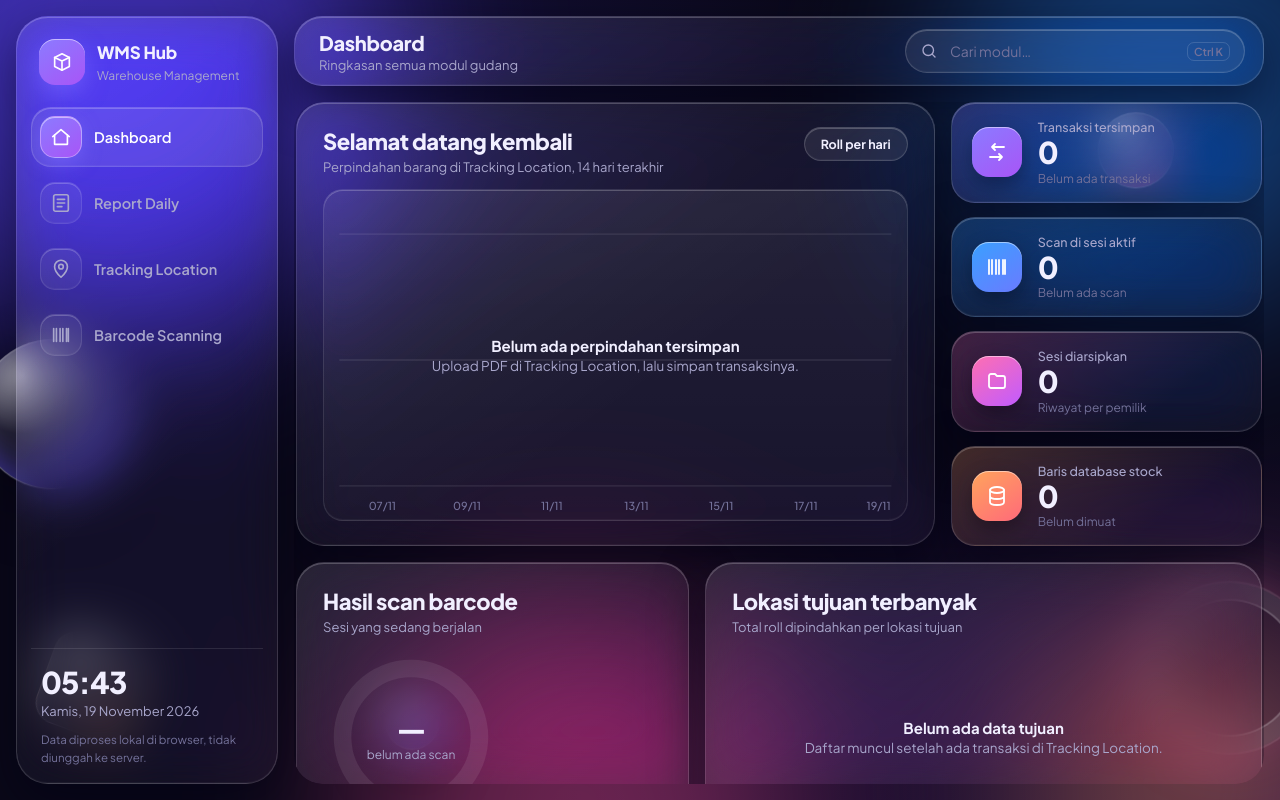
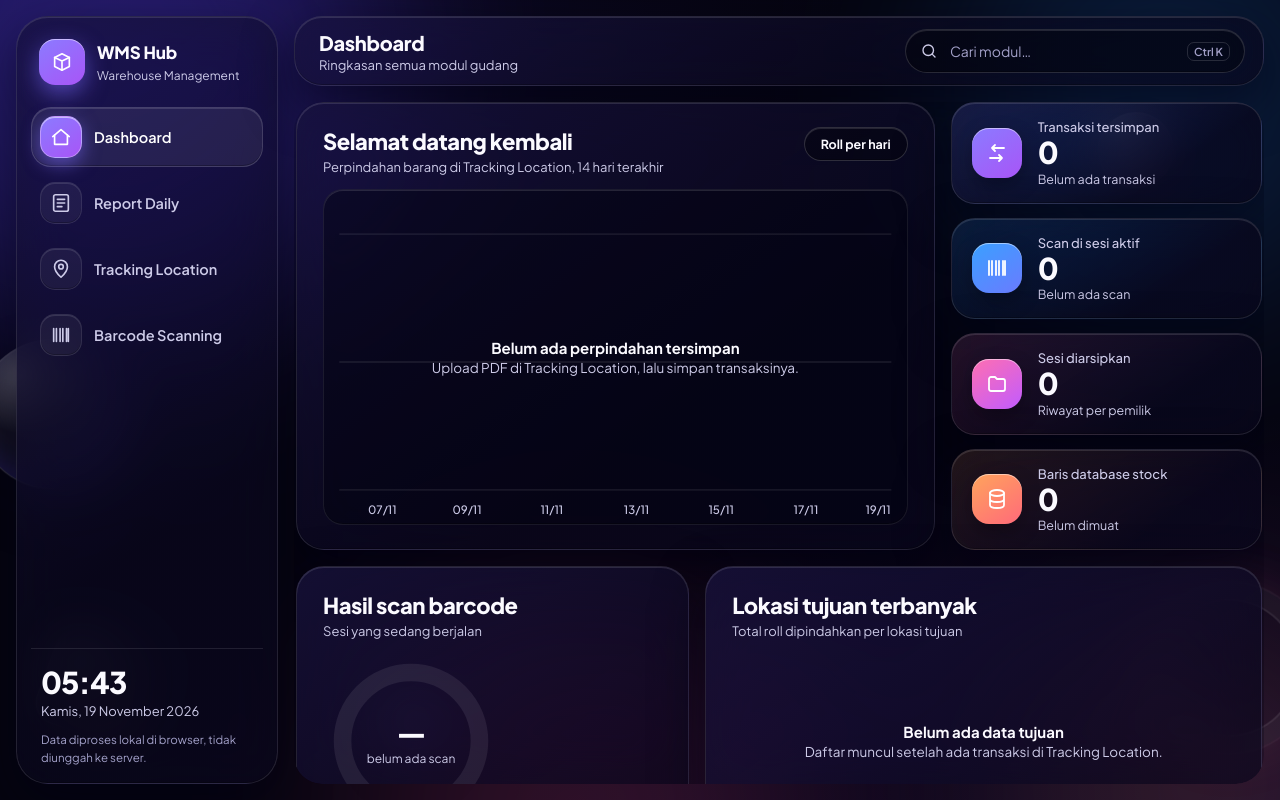
Before and after one commit to rizkimaulana51/WMS-RIZKI, a website: page index.html in a window 1280 px wide. Drawn offline with Linux system fonts and the light colour scheme.

Commit message:
Add files via upload

```diff
--- a/css/shell.css
+++ b/css/shell.css
@@ -1,16 +1,16 @@
 :root{
-  --ink:#f1efff;
-  --muted:#a9a7cc;
-  --faint:#74729a;
+  --ink:#fbfaff;
+  --muted:#cdcbe8;
+  --faint:#a3a1c9;
   --violet:#7c6cff;
   --violet-2:#a855f7;
   --blue:#3aa0ff;
   --pink:#ff6fb1;
   --orange:#ffa45c;
-  --glass:rgba(255,255,255,.065);
+  --glass:rgba(14,11,38,.72);
   --glass-hi:rgba(255,255,255,.11);
-  --glass-border:rgba(255,255,255,.15);
-  --edge:inset 0 1px 0 rgba(255,255,255,.22), inset 0 -1px 0 rgba(255,255,255,.04);
+  --glass-border:rgba(255,255,255,.11);
+  --edge:inset 0 1px 0 rgba(255,255,255,.12), inset 0 -1px 0 rgba(0,0,0,.25);
   --shadow:0 18px 50px rgba(2,0,20,.55);
   --r-lg:28px;
   --r-md:20px;
@@ -22,7 +22,7 @@ html,body{height:100%;margin:0}
 body{
   font-family:var(--font);
   color:var(--ink);
-  background:#0a0818;
+  background:#05040f;
   overflow:hidden;
   -webkit-font-smoothing:antialiased;
   color-scheme:dark;
@@ -35,16 +35,16 @@ svg{width:22px;height:22px;fill:none;stroke:currentColor;stroke-width:1.8;stroke
    ========================================================= */
 .bg{position:fixed;inset:0;z-index:0;overflow:hidden;
   background:
-    radial-gradient(120% 90% at 0% 0%, #1b1450 0%, transparent 55%),
-    radial-gradient(100% 80% at 100% 100%, #2a1346 0%, transparent 60%),
-    #0a0818}
-.glow{position:absolute;border-radius:50%;filter:blur(90px);opacity:.55}
+    radial-gradient(120% 90% at 0% 0%, #0f0a2e 0%, transparent 55%),
+    radial-gradient(100% 80% at 100% 100%, #170a2b 0%, transparent 60%),
+    #05040f}
+.glow{position:absolute;border-radius:50%;filter:blur(100px);opacity:.3}
 .g1{width:42vmax;height:42vmax;background:#5b45ff;top:-16vmax;left:-12vmax}
-.g2{width:34vmax;height:34vmax;background:#1f8bff;top:-10vmax;right:-8vmax;opacity:.4}
-.g3{width:34vmax;height:34vmax;background:#ff4fa3;bottom:-18vmax;left:28%;opacity:.38}
-.g4{width:26vmax;height:26vmax;background:#ff9a4d;bottom:-12vmax;right:-6vmax;opacity:.34}
+.g2{width:34vmax;height:34vmax;background:#1f8bff;top:-10vmax;right:-8vmax;opacity:.18}
+.g3{width:34vmax;height:34vmax;background:#ff4fa3;bottom:-18vmax;left:28%;opacity:.16}
+.g4{width:26vmax;height:26vmax;background:#ff9a4d;bottom:-12vmax;right:-6vmax;opacity:.13}
 
-.orb,.cube,.ring{position:absolute;pointer-events:none}
+.orb,.cube,.ring{position:absolute;pointer-events:none;opacity:.42}
 .orb{border-radius:50%;
   background:radial-gradient(circle at 30% 24%,rgba(255,255,255,.7),rgba(255,255,255,.12) 38%,rgba(124,108,255,.28) 100%);
   border:1px solid rgba(255,255,255,.4);
@@ -73,8 +73,8 @@ svg{width:22px;height:22px;fill:none;stroke:currentColor;stroke-width:1.8;stroke
    GLASS
    ========================================================= */
 .glass{
-  background:linear-gradient(145deg,rgba(255,255,255,.12),rgba(255,255,255,.04) 60%);
-  -webkit-backdrop-filter:blur(26px) saturate(160%);
+  background:linear-gradient(145deg,rgba(24,19,60,.78),rgba(10,8,28,.72) 65%);
+  -webkit-backdrop-filter:blur(26px) saturate(140%);
   backdrop-filter:blur(26px) saturate(160%);
   border:1px solid var(--glass-border);
   box-shadow:var(--edge),var(--shadow);
@@ -100,9 +100,9 @@ svg{width:22px;height:22px;fill:none;stroke:currentColor;stroke-width:1.8;stroke
   color:var(--muted);text-decoration:none;font-weight:600;font-size:14.5px;transition:background .18s,color .18s;
   border:1px solid transparent}
 .nav-item .ico{width:42px;height:42px;display:grid;place-items:center;border-radius:15px;
-  background:rgba(255,255,255,.06);border:1px solid rgba(255,255,255,.1);box-shadow:var(--edge);transition:.18s}
+  background:rgba(255,255,255,.05);border:1px solid rgba(255,255,255,.09);box-shadow:var(--edge);transition:.18s}
 .nav-item:hover{background:rgba(255,255,255,.06);color:var(--ink)}
-.nav-item.active{background:rgba(255,255,255,.09);border-color:rgba(255,255,255,.14);color:#fff;box-shadow:var(--edge)}
+.nav-item.active{background:rgba(255,255,255,.07);border-color:rgba(255,255,255,.14);color:#fff;box-shadow:var(--edge)}
 .nav-item.active .ico{background:linear-gradient(145deg,#8b7bff,#a855f7);border-color:rgba(255,255,255,.35);
   box-shadow:inset 0 1px 0 rgba(255,255,255,.5),0 6px 18px rgba(124,108,255,.55);color:#fff}
 .nav-item.dim{opacity:.3}
@@ -118,14 +118,14 @@ svg{width:22px;height:22px;fill:none;stroke:currentColor;stroke-width:1.8;stroke
 .titles h1{margin:0;font-size:20px;font-weight:800;letter-spacing:-.015em;white-space:nowrap}
 .titles p{margin:2px 0 0;color:var(--muted);font-size:13px;white-space:nowrap;overflow:hidden;text-overflow:ellipsis}
 .search{margin-left:auto;display:flex;align-items:center;gap:10px;width:min(340px,40%);padding:0 14px;height:44px;border-radius:999px;
-  background:rgba(255,255,255,.07);border:1px solid rgba(255,255,255,.16);box-shadow:var(--edge);color:var(--muted)}
+  background:rgba(0,0,0,.3);border:1px solid rgba(255,255,255,.14);box-shadow:var(--edge);color:var(--muted)}
 .search:focus-within{border-color:rgba(168,153,255,.8);box-shadow:var(--edge),0 0 0 3px rgba(124,108,255,.25)}
 .search svg{width:18px;height:18px;flex:none}
 .search input{flex:1;min-width:0;background:none;border:0;outline:0;color:var(--ink);font:inherit;font-size:14px}
 .search input::placeholder{color:var(--faint)}
 .search input::-webkit-search-cancel-button{display:none}
 .search kbd{font:600 11px var(--font);color:var(--faint);border:1px solid rgba(255,255,255,.14);border-radius:7px;padding:2px 6px;white-space:nowrap}
-.menu-btn,.reload-btn{border:1px solid rgba(255,255,255,.16);background:rgba(255,255,255,.08);color:var(--ink);
+.menu-btn,.reload-btn{border:1px solid rgba(255,255,255,.14);background:rgba(255,255,255,.07);color:var(--ink);
   border-radius:16px;cursor:pointer;font:inherit;font-weight:600;font-size:13px;box-shadow:var(--edge)}
 .menu-btn{display:none;width:44px;height:44px;place-items:center;padding:0;flex:none}
 .reload-btn{display:flex;align-items:center;gap:8px;padding:0 16px;height:44px}
@@ -138,7 +138,7 @@ svg{width:22px;height:22px;fill:none;stroke:currentColor;stroke-width:1.8;stroke
 .view{position:absolute;inset:0;overflow:auto;border-radius:var(--r-lg)}
 .view[hidden],#view-home[hidden]{display:none !important}
 .frame-view{
-  background:linear-gradient(145deg,rgba(255,255,255,.09),rgba(255,255,255,.03) 60%);
+  background:linear-gradient(145deg,rgba(22,18,56,.8),rgba(9,7,26,.75) 65%);
   border:1px solid var(--glass-border);box-shadow:var(--edge),var(--shadow);
   -webkit-backdrop-filter:blur(26px) saturate(150%);backdrop-filter:blur(26px) saturate(150%);overflow:hidden}
 .frame-view iframe{width:100%;height:100%;border:0;background:transparent;display:block;opacity:0;transition:opacity .3s;color-scheme:dark}
@@ -158,7 +158,7 @@ svg{width:22px;height:22px;fill:none;stroke:currentColor;stroke-width:1.8;stroke
 .panel-head h2{margin:0;font-size:22px;font-weight:800;letter-spacing:-.02em}
 .panel-head p{margin:4px 0 0;color:var(--muted);font-size:13px}
 .chip-select{flex:none;padding:8px 16px;border-radius:999px;font-size:12.5px;font-weight:700;color:var(--ink);
-  background:rgba(255,255,255,.08);border:1px solid rgba(255,255,255,.16);box-shadow:var(--edge)}
+  background:rgba(0,0,0,.3);border:1px solid rgba(255,255,255,.16);box-shadow:var(--edge)}
 
 .welcome{grid-column:span 8;display:flex;flex-direction:column}
 .stat-col{grid-column:span 4;display:grid;gap:14px}
@@ -177,23 +177,23 @@ svg{width:22px;height:22px;fill:none;stroke:currentColor;stroke-width:1.8;stroke
 
 /* kartu statistik: tint tipis sesuai warna ikon */
 .stat{display:flex;align-items:center;gap:16px;padding:16px 20px;border-radius:24px}
-.stat small{display:block;color:var(--muted);font-size:12.5px;font-weight:500}
+.stat small{display:block;color:var(--muted);font-size:13px;font-weight:500}
 .stat b{display:block;font-size:30px;line-height:1.15;font-weight:800;letter-spacing:-.03em}
-.stat em{display:block;font-style:normal;color:var(--faint);font-size:12px;margin-top:1px}
-.s1{background:linear-gradient(145deg,rgba(139,123,255,.26),rgba(255,255,255,.04) 70%)}
-.s2{background:linear-gradient(145deg,rgba(58,160,255,.24),rgba(255,255,255,.04) 70%)}
-.s3{background:linear-gradient(145deg,rgba(255,111,177,.24),rgba(255,255,255,.04) 70%)}
-.s4{background:linear-gradient(145deg,rgba(255,164,92,.24),rgba(255,255,255,.04) 70%)}
+.stat em{display:block;font-style:normal;color:var(--muted);font-size:12.5px;margin-top:1px}
+.s1{background:linear-gradient(145deg,rgba(139,123,255,.15),rgba(10,8,28,.78) 70%)}
+.s2{background:linear-gradient(145deg,rgba(58,160,255,.13),rgba(10,8,28,.78) 70%)}
+.s3{background:linear-gradient(145deg,rgba(255,111,177,.13),rgba(10,8,28,.78) 70%)}
+.s4{background:linear-gradient(145deg,rgba(255,164,92,.12),rgba(10,8,28,.78) 70%)}
 
 /* grafik area */
 .chart-box{position:relative;flex:1;min-height:238px;border-radius:20px;
-  background:linear-gradient(180deg,rgba(255,255,255,.07),rgba(255,255,255,.02));
-  border:1px solid rgba(255,255,255,.1);box-shadow:var(--edge);overflow:hidden}
+  background:rgba(4,3,16,.45);
+  border:1px solid rgba(255,255,255,.08);box-shadow:var(--edge);overflow:hidden}
 .chart-box svg{position:absolute;inset:0;width:100%;height:100%;display:block;stroke:none}
 .chart-box svg .keep{stroke-width:inherit}
 .chart-empty{position:absolute;inset:0;display:grid;place-content:center;text-align:center;color:var(--muted);font-size:13.5px;padding:0 24px;pointer-events:none}
 .chart-empty b{color:var(--ink);display:block;margin-bottom:2px;font-size:15px}
-.ax{fill:var(--faint);font:500 11px var(--font)}
+.ax{fill:var(--muted);font:500 11.5px var(--font)}
 .grid-l{stroke:rgba(255,255,255,.07)}
 .draw{stroke-dasharray:1400;stroke-dashoffset:1400;animation:draw 1.4s .15s ease-out forwards}
 @keyframes draw{to{stroke-dashoffset:0}}
@@ -209,16 +209,16 @@ svg{width:22px;height:22px;fill:none;stroke:currentColor;stroke-width:1.8;stroke
 .donut .ctr b{font-size:30px;font-weight:800;letter-spacing:-.03em;line-height:1}
 .donut .ctr small{color:var(--muted);font-size:12px;margin-top:4px}
 .legend{list-style:none;margin:0;padding:0;flex:1;min-width:150px;display:grid;gap:2px}
-.legend li{display:flex;align-items:center;gap:10px;padding:10px 0;border-bottom:1px solid rgba(255,255,255,.08);font-size:14px;font-weight:600}
+.legend li{display:flex;align-items:center;gap:10px;padding:10px 0;border-bottom:1px solid rgba(255,255,255,.1);font-size:14px;font-weight:600}
 .legend li:last-child{border-bottom:0}
 .legend i{width:11px;height:11px;border-radius:50%;flex:none}
-.legend span{margin-left:auto;color:var(--muted);font-weight:600}
+.legend span{margin-left:auto;color:var(--ink);font-weight:700}
 
 /* bar horizontal */
 .hbars{display:grid;gap:14px;min-height:176px;align-content:center}
-.hb{display:grid;grid-template-columns:minmax(80px,170px) 1fr auto;align-items:center;gap:14px;font-size:13.5px;font-weight:600}
-.hb .nm{white-space:nowrap;overflow:hidden;text-overflow:ellipsis}
-.hb .tr{height:14px;border-radius:999px;background:rgba(255,255,255,.07);box-shadow:inset 0 1px 2px rgba(0,0,0,.3);overflow:hidden}
+.hb{display:grid;grid-template-columns:minmax(120px,240px) 1fr auto;align-items:center;gap:14px;font-size:13px;font-weight:600}
+.hb .nm{overflow:hidden;display:-webkit-box;-webkit-line-clamp:2;-webkit-box-orient:vertical;line-height:1.3;word-break:break-word}
+.hb .tr{height:14px;border-radius:999px;background:rgba(0,0,0,.4);box-shadow:inset 0 1px 2px rgba(0,0,0,.3);overflow:hidden}
 .hb .tr i{display:block;height:100%;border-radius:inherit;box-shadow:inset 0 1px 0 rgba(255,255,255,.4)}
 .hb .vl{color:var(--muted);min-width:44px;text-align:right}
 .empty-note{color:var(--muted);font-size:13.5px;text-align:center;padding:30px 10px}
@@ -226,7 +226,7 @@ svg{width:22px;height:22px;fill:none;stroke:currentColor;stroke-width:1.8;stroke
 
 /* pintasan */
 .quick{display:flex;align-items:center;gap:16px;padding:18px 22px;color:inherit;text-decoration:none;border-radius:24px;transition:transform .2s,background .2s}
-.quick:hover{transform:translateY(-4px);background:linear-gradient(145deg,rgba(255,255,255,.2),rgba(255,255,255,.06) 60%)}
+.quick:hover{transform:translateY(-4px);background:linear-gradient(145deg,rgba(40,33,96,.9),rgba(16,12,42,.85) 65%)}
 .quick strong{display:block;font-size:16px;font-weight:800}
 .quick small{color:var(--muted);font-size:12.5px}
 
@@ -243,7 +243,7 @@ svg{width:22px;height:22px;fill:none;stroke:currentColor;stroke-width:1.8;stroke
 @media (max-width:900px){
   .app{padding:10px;gap:10px}
   .sidebar{position:fixed;z-index:50;top:10px;bottom:10px;left:10px;transform:translateX(-120%);transition:transform .28s ease;
-    background:rgba(18,14,50,.92)}
+    background:rgba(10,8,28,.96)}
   .sidebar.open{transform:none}
   .scrim{position:fixed;inset:0;z-index:40;background:rgba(3,0,20,.6);opacity:0;pointer-events:none;transition:.25s;display:block}
   .scrim.show{opacity:1;pointer-events:auto}
```
